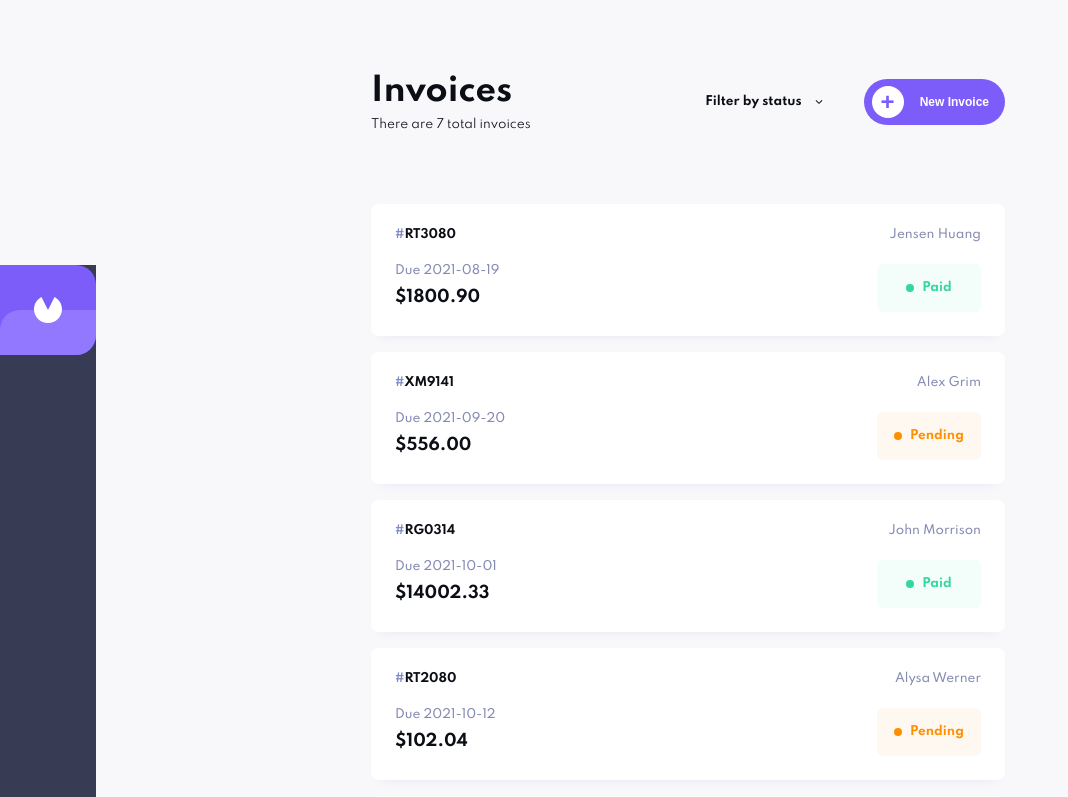
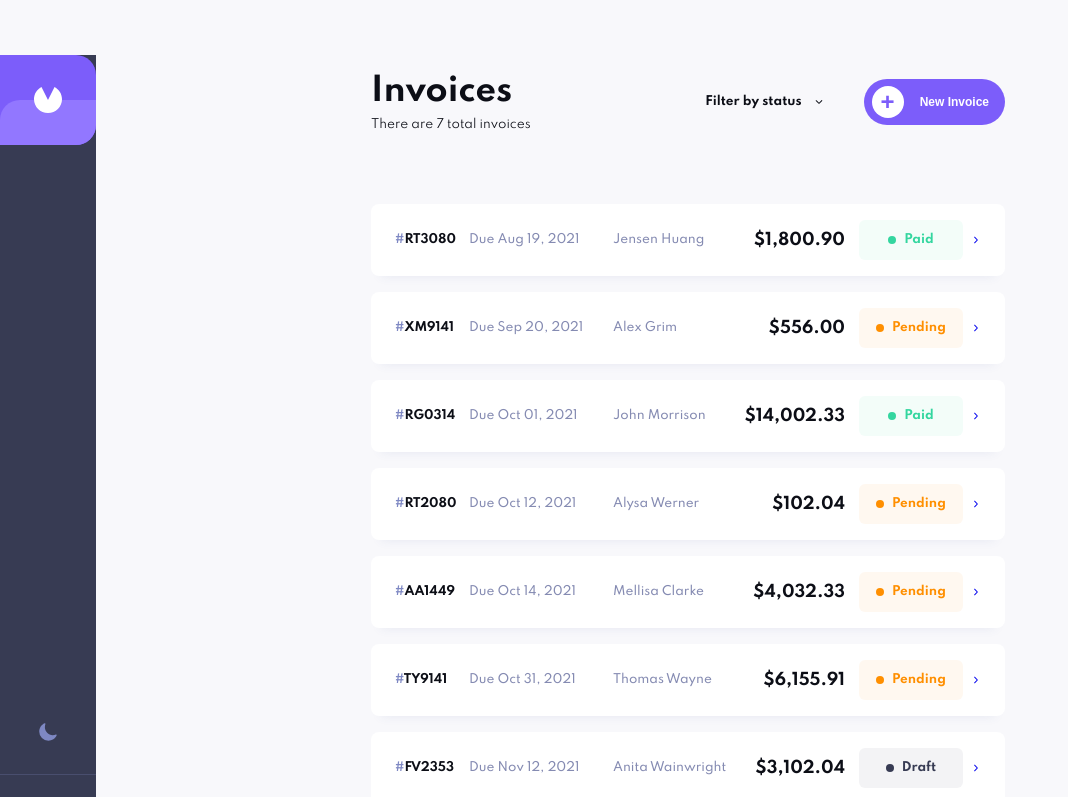
Before and after one commit to russell2231/invoice-app_v2, a React (Create React App) app: page / in a window 1280 px wide. Shown: the top 797 px of the page, without its empty margins (0-1068 px from the left). Built offline with nearby package versions, Linux system fonts and the light colour scheme.

Commit message:
Style invoice list component for different screen sizes

```diff
--- a/src/components/Invoices/List/List.js
+++ b/src/components/Invoices/List/List.js
@@ -1,12 +1,35 @@
 import { Link } from 'react-router-dom';
 import { useGlobalContext } from '../../App/context';
 import Status from '../../shared/Status/Status';
+
+import { IoIosArrowForward } from 'react-icons/io';
 
 import styles from './List.module.css';
 
 const List = () => {
 	const { state, windowWidth } = useGlobalContext();
 	const isEmpty = state.invoices.length === 0;
+
+	const dateToString = (date) => {
+		const displayOptions = {
+			day: '2-digit',
+			month: 'short',
+			year: 'numeric',
+		};
+		const newDate = new Date(date).toLocaleString('en-US', displayOptions);
+
+		return newDate;
+	};
+
+	const numberToString = (number) => {
+		const newNumber = number.toLocaleString('en-US', {
+			currency: 'USD',
+			minimumFractionDigits: 2,
+			maximumFractionDigits: 2,
+		});
+
+		return newNumber;
+	};
 
 	return (
 		<ul className={styles.list}>
@@ -17,10 +40,13 @@ const List = () => {
 							<span className={styles.hash}>#</span>
 							{id}
 						</p>
-						<p className={styles['payment-due']}>Due {paymentDue}</p>
+						<p className={styles['payment-due']}>
+							Due {dateToString(paymentDue)}
+						</p>
 						<p className={styles['client-name']}>{clientName}</p>
-						<p className={styles.total}>${total.toFixed(2)}</p>
+						<p className={styles.total}>${numberToString(total)}</p>
 						<Status status={status} />
+						{windowWidth >= 768 && <IoIosArrowForward />}
 					</Link>
 				</li>
 			))}
--- a/src/components/Invoices/List/List.module.css
+++ b/src/components/Invoices/List/List.module.css
@@ -60,3 +60,37 @@ p {
 	font-weight: bold;
 	color: #0c0e16;
 }
+
+@media screen and (min-width: 768px) {
+	.link {
+		grid-template-rows: unset;
+		grid-template-areas: unset;
+		grid-template-columns: 60px 130px 120px 98px 104px 4px;
+		align-items: center;
+		padding: 16px 24px;
+	}
+
+	.id {
+		grid-area: unset;
+	}
+
+	.payment-due {
+		grid-area: unset;
+		margin-bottom: 0;
+		justify-self: start;
+	}
+
+	.client-name {
+		grid-area: unset;
+		justify-self: start;
+	}
+
+	.total {
+		grid-area: unset;
+		justify-self: end;
+	}
+
+	svg {
+		justify-self: end;
+	}
+}
--- a/src/components/shared/Status/Status.module.css
+++ b/src/components/shared/Status/Status.module.css
@@ -62,3 +62,10 @@
 .status.draft .text {
 	color: #373b53;
 }
+
+@media screen and (min-width: 768px) {
+	.status {
+		grid-area: unset;
+		padding: 13px 0;
+	}
+}
```
